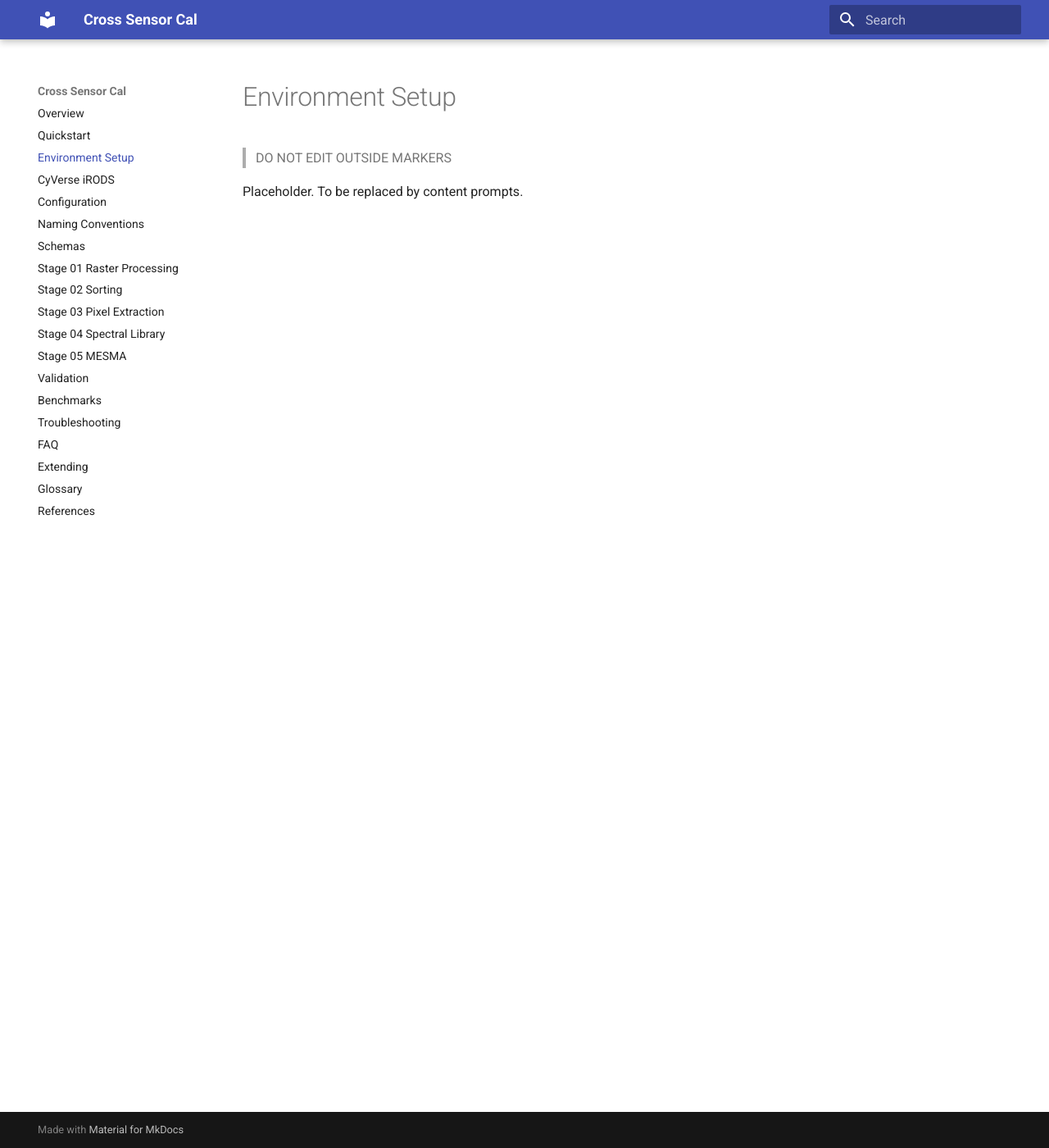
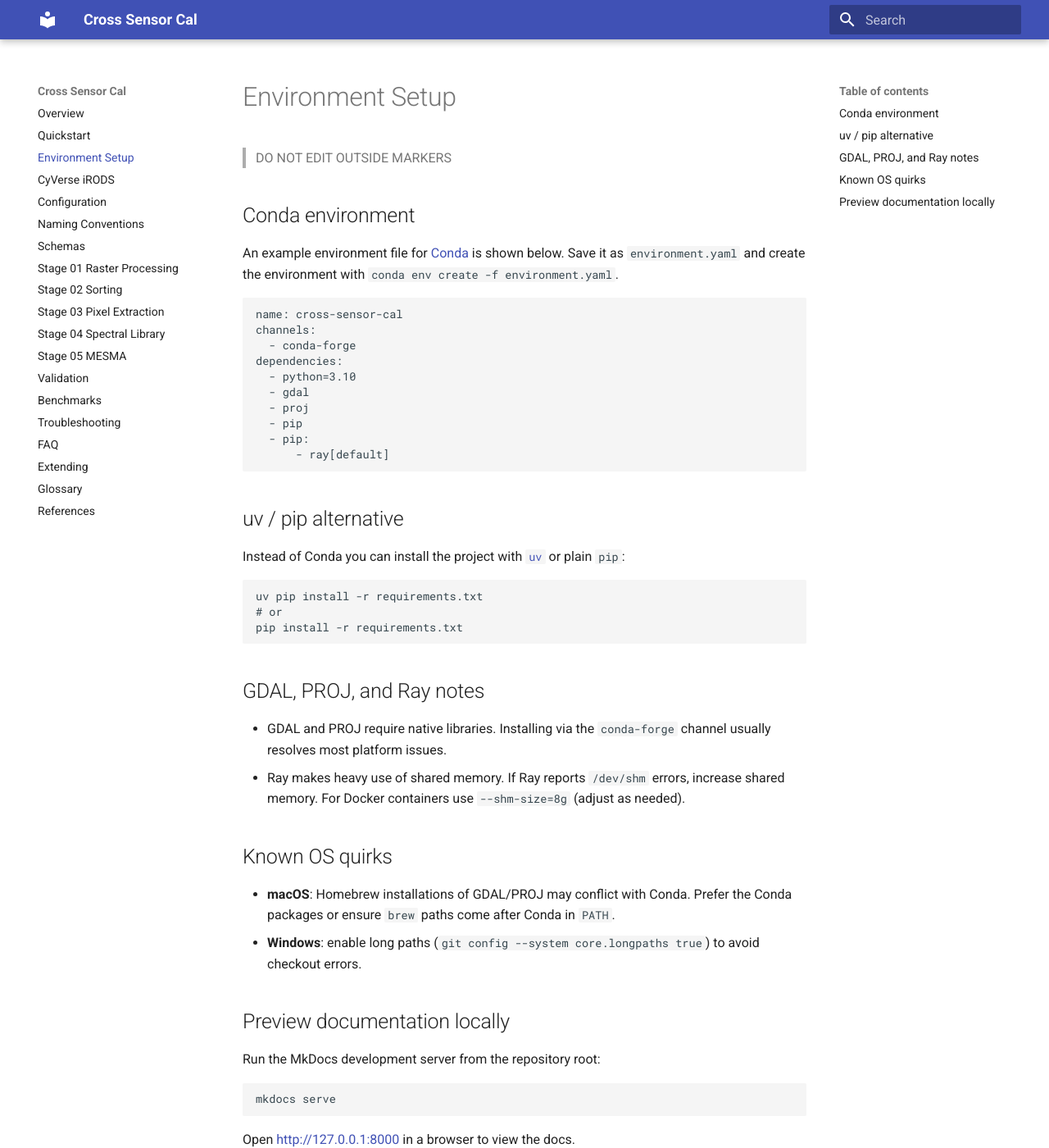
Before and after one commit to earthlab/cross-sensor-cal, an MkDocs documentation site: the page built from docs/env-setup.md, in a window 1280 px wide and 1400 px high. Shown: the whole window at 82% size. Built offline with MkDocs 1.6.1 and Material for MkDocs 9.7.7, drawn with Linux system fonts in a browser that asks for light colours.

Commit message:
docs: expand environment setup

````diff
--- a/docs/env-setup.md
+++ b/docs/env-setup.md
@@ -2,5 +2,58 @@
 
 > DO NOT EDIT OUTSIDE MARKERS
 <!-- FILLME:START -->
-Placeholder. To be replaced by content prompts.
+## Conda environment
+
+An example environment file for [Conda](https://docs.conda.io/en/latest/) is
+shown below. Save it as `environment.yaml` and create the environment with
+`conda env create -f environment.yaml`.
+
+```yaml
+name: cross-sensor-cal
+channels:
+  - conda-forge
+dependencies:
+  - python=3.10
+  - gdal
+  - proj
+  - pip
+  - pip:
+      - ray[default]
+```
+
+## uv / pip alternative
+
+Instead of Conda you can install the project with
+[`uv`](https://github.com/astral-sh/uv) or plain `pip`:
+
+```bash
+uv pip install -r requirements.txt
+# or
+pip install -r requirements.txt
+```
+
+## GDAL, PROJ, and Ray notes
+
+- GDAL and PROJ require native libraries. Installing via the
+  `conda-forge` channel usually resolves most platform issues.
+- Ray makes heavy use of shared memory. If Ray reports `/dev/shm` errors,
+  increase shared memory. For Docker containers use
+  `--shm-size=8g` (adjust as needed).
+
+## Known OS quirks
+
+- **macOS**: Homebrew installations of GDAL/PROJ may conflict with Conda.
+  Prefer the Conda packages or ensure `brew` paths come after Conda in `PATH`.
+- **Windows**: enable long paths (`git config --system core.longpaths true`) to
+  avoid checkout errors.
+
+## Preview documentation locally
+
+Run the MkDocs development server from the repository root:
+
+```bash
+mkdocs serve
+```
+
+Open <http://127.0.0.1:8000> in a browser to view the docs.
 <!-- FILLME:END -->
````
